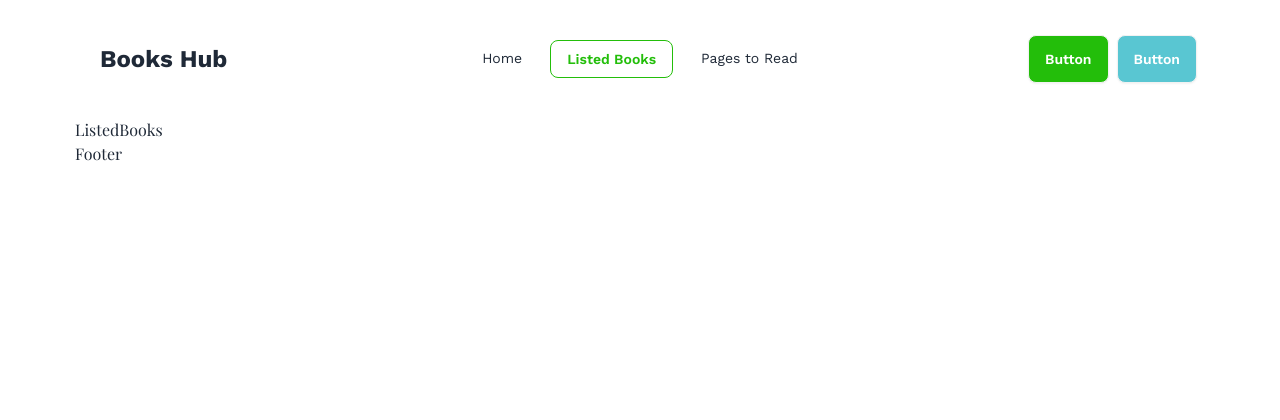
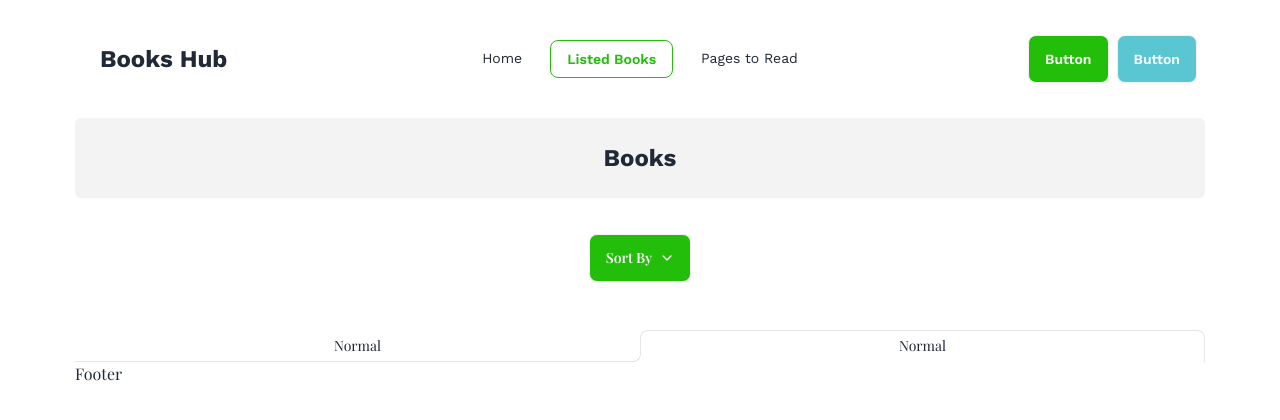
Before and after one commit to rjspyk5/book-shelf, a React (Vite) app: page /books in a window 1280 px wide. Shown: the top 420 px of the page. Built offline with nearby package versions, Linux system fonts and the light colour scheme; a web font is replaced by a local one.

Commit message:
filter button added

```diff
--- a/src/Pages/ListedBooks/ListedBooks.jsx
+++ b/src/Pages/ListedBooks/ListedBooks.jsx
@@ -1,5 +1,44 @@
-import React from "react";
-
+import React, { useState } from "react";
+import { IoIosArrowUp } from "react-icons/io";
+import { IoIosArrowDown } from "react-icons/io";
 export const ListedBooks = () => {
-  return <div>ListedBooks</div>;
+  const [toggle, settoggle] = useState(true);
+  return (
+    <div>
+      <h1 className="py-6 font-work-sans rounded-md text-center font-bold text-2xl bg-[#1313130D]">
+        Books
+      </h1>
+      <div className="flex justify-center mt-8 mb-11">
+        <div className="dropdown">
+          <div
+            tabIndex={0}
+            role="button"
+            onClick={() => settoggle(!toggle)}
+            className="btn m-1 bg-pri text-[white]"
+          >
+            Sort By {toggle ? <IoIosArrowDown /> : <IoIosArrowUp />}
+          </div>
+          <ul
+            tabIndex={0}
+            className="dropdown-content z-[1] menu p-2 shadow bg-base-100 rounded-box w-52"
+          >
+            <li>
+              <a>Item 1</a>
+            </li>
+            <li>
+              <a>Item 2</a>
+            </li>
+          </ul>
+        </div>
+      </div>
+      <div role="tablist" className="tabs tabs-lifted">
+        <a role="tab" className="tab">
+          Normal
+        </a>
+        <a role="tab" className="tab tab-active">
+          Normal
+        </a>
+      </div>
+    </div>
+  );
 };
--- a/src/Pages/PageToRead/PageToRead.jsx
+++ b/src/Pages/PageToRead/PageToRead.jsx
@@ -1,5 +1,5 @@
 import React from "react";
 
 export const PageToRead = () => {
-  return <div>PageToRead</div>;
+  return <div></div>;
 };
--- a/src/Routing/Routing.jsx
+++ b/src/Routing/Routing.jsx
@@ -3,7 +3,7 @@ import { Root } from "../Root/Root";
 import { ListedBooks } from "../Pages/ListedBooks/ListedBooks";
 import { PageToRead } from "../Pages/PageToRead/PageToRead";
 import { Home } from "../Pages/Home/Home";
-
+import axios from "axios";
 export const router = createBrowserRouter([
   {
     path: "/",
@@ -16,6 +16,7 @@ export const router = createBrowserRouter([
       {
         path: "/books",
         element: <ListedBooks />,
+        loader: () => axios.get("/books.json"),
       },
       { path: "/read", element: <PageToRead /> },
     ],
```
